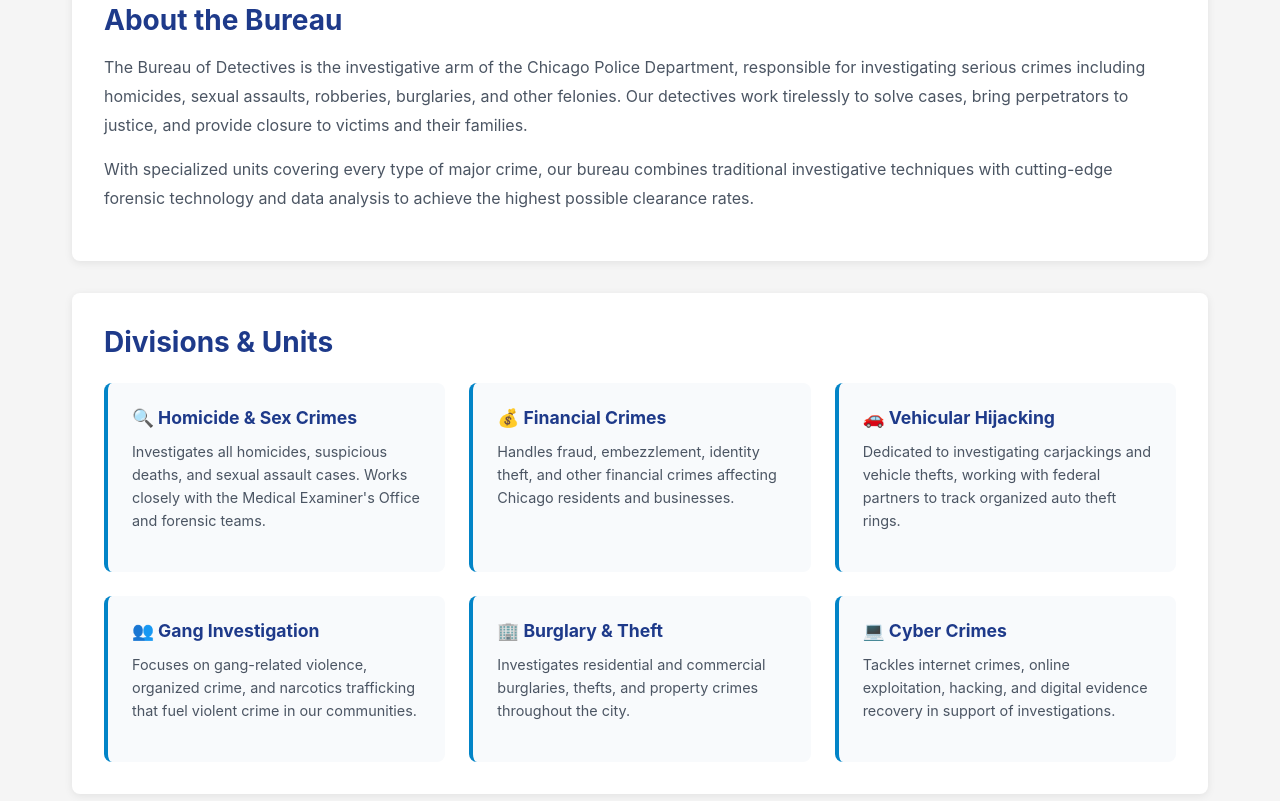
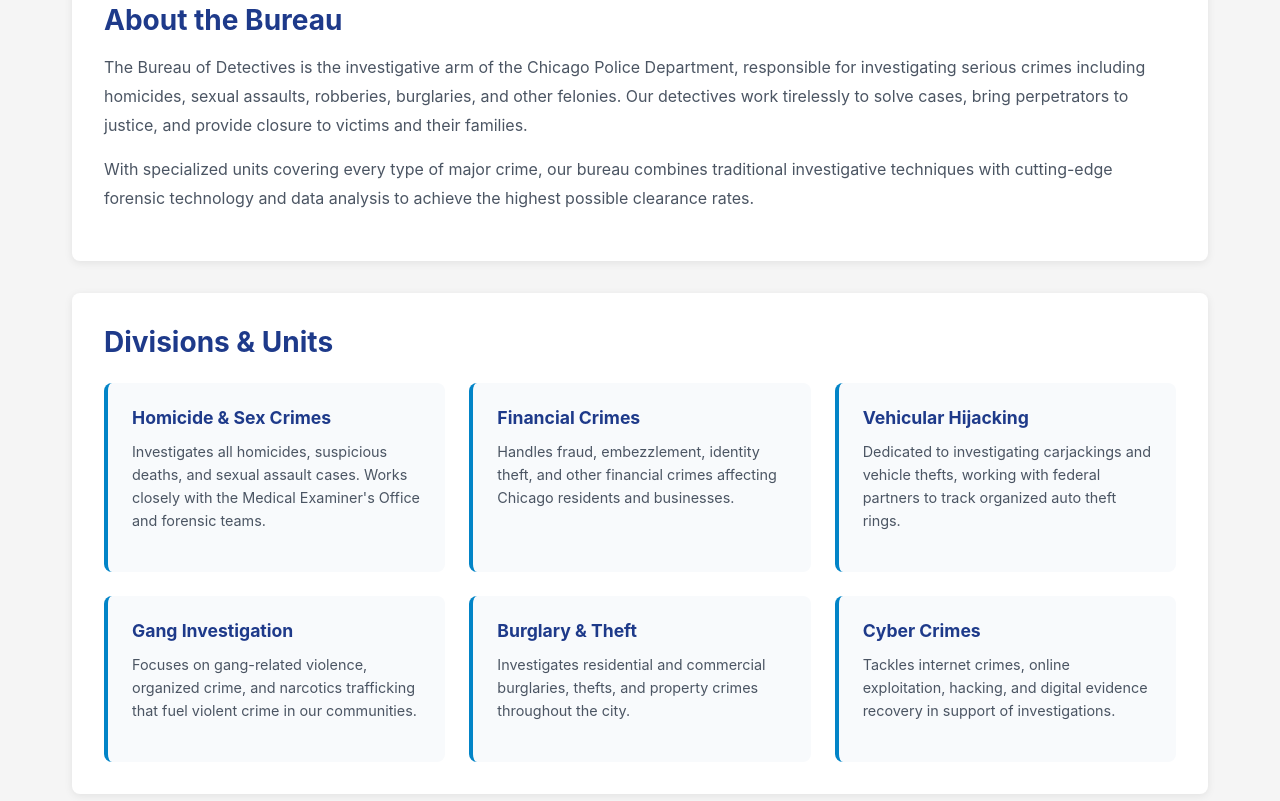
Before and after one commit to Martin54-hub2/-CHICAGO-POLICE-DEPARTMENT, a website: page bureau-detectives.html in a window 1280 px wide. Shown: the part 333-1134 px from the top of the page. Drawn offline with Linux system fonts and the light colour scheme.

Commit message:
Add files via upload

```diff
--- a/bureau-detectives.html
+++ b/bureau-detectives.html
@@ -63,27 +63,27 @@ body{font-family:-apple-system,BlinkMacSystemFont,'Segoe UI',sans-serif;backgrou
 <h2>Divisions & Units</h2>
 <div class="grid">
 <div class="card">
-<h4>🔍 Homicide & Sex Crimes</h4>
+<h4>Homicide & Sex Crimes</h4>
 <p>Investigates all homicides, suspicious deaths, and sexual assault cases. Works closely with the Medical Examiner's Office and forensic teams.</p>
 </div>
 <div class="card">
-<h4>💰 Financial Crimes</h4>
+<h4>Financial Crimes</h4>
 <p>Handles fraud, embezzlement, identity theft, and other financial crimes affecting Chicago residents and businesses.</p>
 </div>
 <div class="card">
-<h4>🚗 Vehicular Hijacking</h4>
+<h4>Vehicular Hijacking</h4>
 <p>Dedicated to investigating carjackings and vehicle thefts, working with federal partners to track organized auto theft rings.</p>
 </div>
 <div class="card">
-<h4>👥 Gang Investigation</h4>
+<h4>Gang Investigation</h4>
 <p>Focuses on gang-related violence, organized crime, and narcotics trafficking that fuel violent crime in our communities.</p>
 </div>
 <div class="card">
-<h4>🏢 Burglary & Theft</h4>
+<h4>Burglary & Theft</h4>
 <p>Investigates residential and commercial burglaries, thefts, and property crimes throughout the city.</p>
 </div>
 <div class="card">
-<h4>💻 Cyber Crimes</h4>
+<h4>Cyber Crimes</h4>
 <p>Tackles internet crimes, online exploitation, hacking, and digital evidence recovery in support of investigations.</p>
 </div>
 </div>
```
